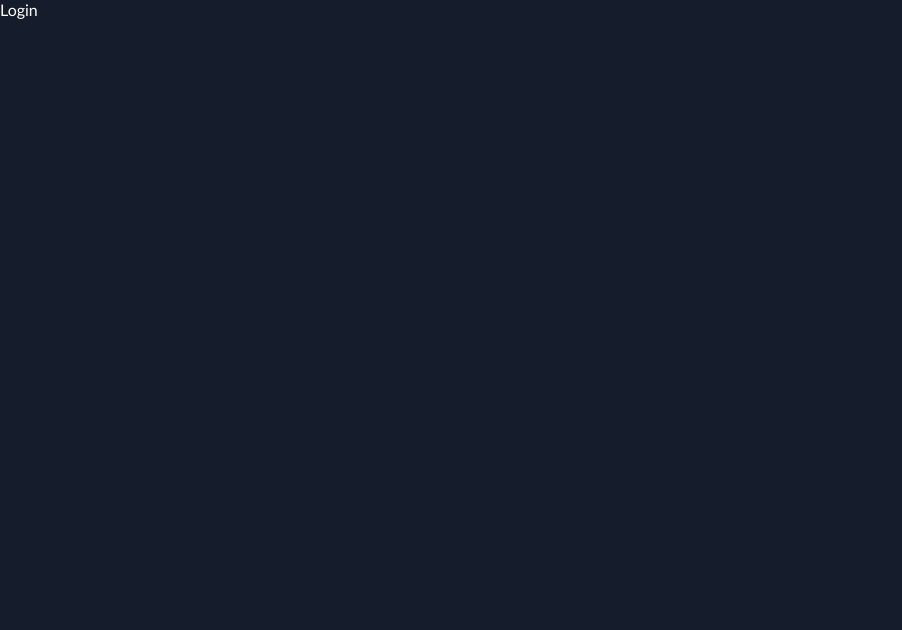
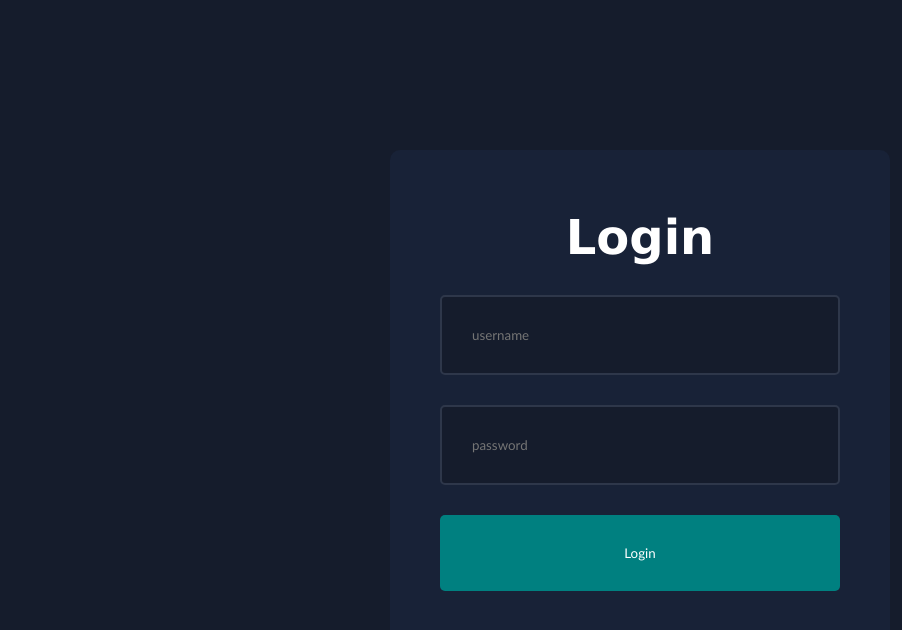
Before and after one commit to danielccosta9/template-dashboard, a Next.js app: page /login in a window 1280 px wide. Shown: the top 630 px of the page, without its empty margins (0-902 px from the left). Built offline with nearby package versions, Linux system fonts and the light colour scheme.

Commit message:
finalizando o front-end

```diff
--- a/app/dashboard/users/page.jsx
+++ b/app/dashboard/users/page.jsx
@@ -35,10 +35,10 @@ const UsersPages = () => {
                   height={50}
                   className={styles.userImage}
                 />
-                <span>John Doe</span>
+                <span>Daniel C. Costa</span>
               </div>
             </td>
-            <td>jhon@gmail.com</td>
+            <td>danieldev20@outlook.com</td>
             <td>18/01/2024</td>
             <td>Admin</td>
             <td>Active</td>
--- a/app/login/page.jsx
+++ b/app/login/page.jsx
@@ -1,5 +1,16 @@
-const Login = () => {
-  return <div>Login</div>;
-};
+import styles from "@/app/ui/login/login.module.css";
 
-export default Login;
+const LoginPage = () => {
+  return (
+    <div className={styles.container}>
+      <form action="" className={styles.form}>
+        <h1>Login</h1>
+        <input type="text" placeholder="username" />
+        <input type="password" placeholder="password" />
+        <button type="submit">Login</button>
+      </form>
+    </div>
+  );
+}
+
+export default LoginPage;
--- /dev/null
+++ b/app/ui/dashboard/products/singleProduct/singleProduct.module.css
@@ -0,0 +1,61 @@
+.container {
+  display: flex;
+  gap: 50px;
+  margin-top: 20px;
+}
+
+.infoContainer {
+  flex: 1;
+  background-color: var(--bgSoft);
+  padding: 20px;
+  border-radius: 10px;
+  font-weight: bold;
+  color: var(--textSoft);
+  height: max-content;
+}
+
+.imgConainer {
+  width: 100%;
+  height: 300px;
+  position: relative;
+  border-radius: 10px;
+  overflow: hidden;
+  margin-bottom: 20px;
+}
+
+.formContainer {
+  flex: 3;
+  background-color: var(--bgSoft);
+  padding: 15px;
+  border-radius: 10px;
+}
+
+.form {
+  display: flex;
+  flex-direction: column;
+}
+
+.form input, .form textarea, .form select {
+  padding: 15px;
+  background-color: var(--bg);
+  color: var(--text);
+  border: 2px solid #2e374a;
+  color: var(--text);
+  border-radius: 5px;
+  margin: 10px 0px;
+}
+
+.form label {
+    font-size: 12px;
+}
+
+.form button {
+    width: 100%;
+    padding: 15px;
+    background-color: teal;
+    color: var(--text);
+    border: none;
+    border-radius: 5px;
+    cursor: pointer;
+    transition: all 0.3s ease-in-out;
+}
--- /dev/null
+++ b/app/ui/login/login.module.css
@@ -0,0 +1,45 @@
+.container {
+  width: 100%;
+  height: 100vh;
+  display: flex;
+  align-items: center;
+  justify-content: center;
+}
+
+.form {
+  background-color: var(--bgSoft);
+  padding: 50px;
+  border-radius: 10px;
+  width: 500px;
+  height: 500px;
+  display: flex;
+  align-items: center;
+  flex-direction: column;
+  justify-content: center;
+  gap: 30px;
+}
+
+.form h1 {
+  font-size: 3rem;
+  font-family: Verdana, Geneva, Tahoma, sans-serif;
+  color: var(--text);
+}
+
+.form input {
+  width: 100%;
+  padding: 30px;
+  border: 2px solid #2e374a;
+  border-radius: 5px;
+  background-color: var(--bg);
+  color: var(--text);
+}
+
+.form button {
+  width: 100%;
+  padding: 30px;
+  background-color: teal;
+  color: var(--text);
+  border: none;
+  cursor: pointer;
+  border-radius: 5px;
+}
```
Also changed, not shown: app/dashboard/products/[id]/page.jsx (added, +39 -0 lines).
